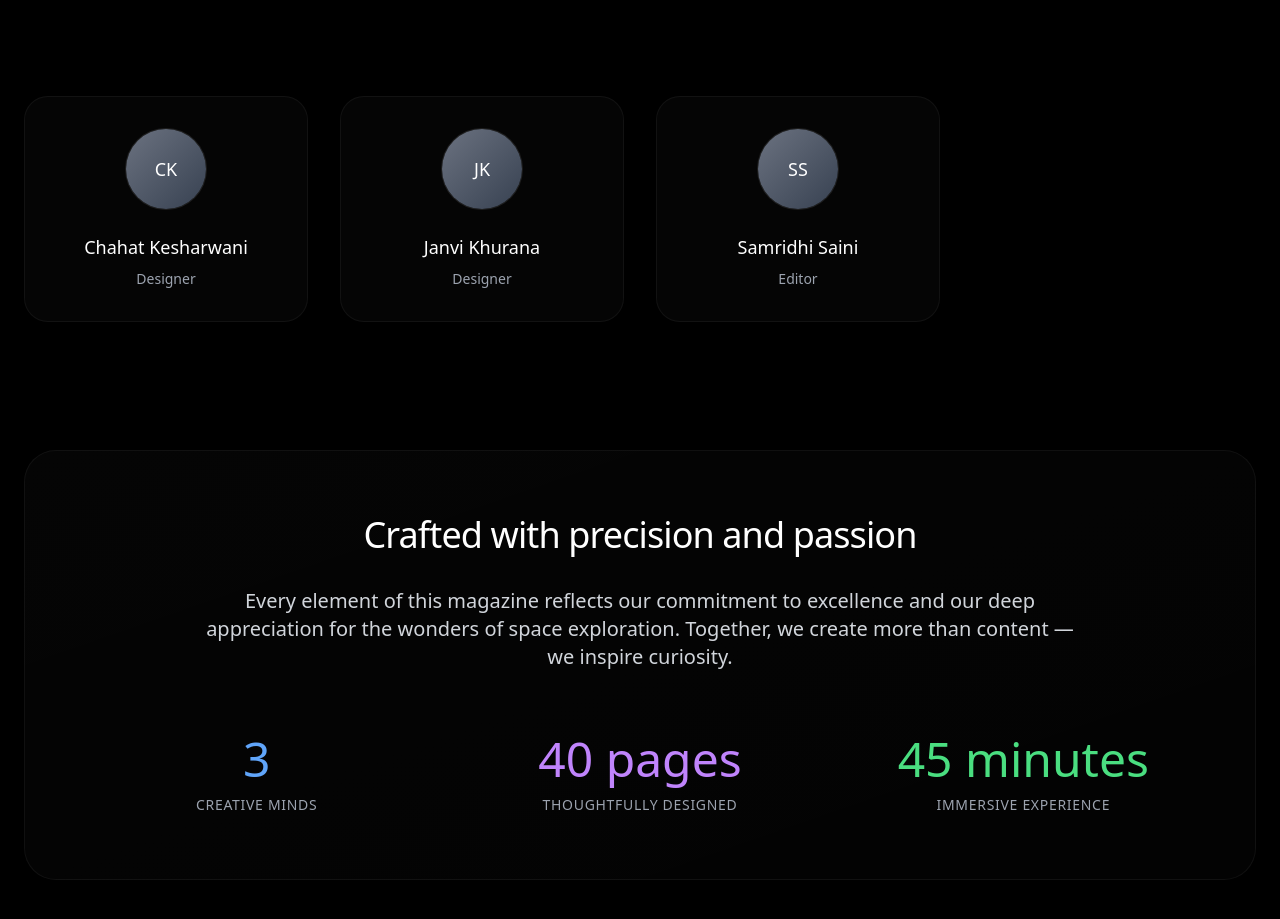
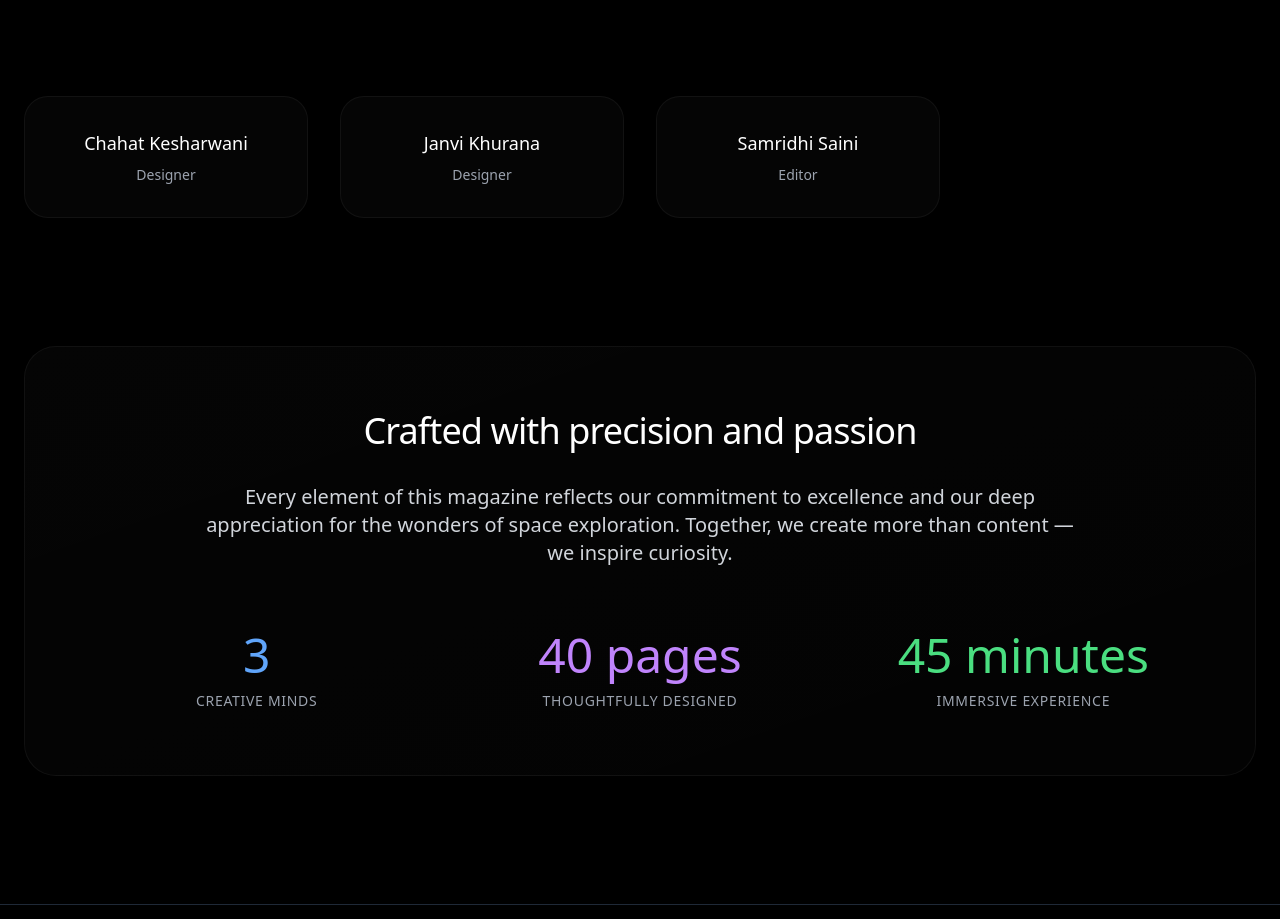
Before and after one commit to chahatkesh/brahmand, a React (Vite) app: page /magazine/1 in a window 1280 px wide. Shown: the part 2360-3279 px from the top of the page. Built offline with nearby package versions, Linux system fonts and the light colour scheme.

Commit message:
feat: Simplify team section by removing profile images and updating comments for clarity

```diff
--- a/src/pages/MagazineDetail.jsx
+++ b/src/pages/MagazineDetail.jsx
@@ -317,7 +317,7 @@ const MagazineDetail = () => {
         </section>
       )}
 
-      {/* Team Section - Apple-inspired Design */}
+      {/* Team Section - Names and Roles Only */}
       <section className="py-32 px-6">
         <div className="max-w-7xl mx-auto">
           {/* Section Header */}
@@ -338,33 +338,11 @@ const MagazineDetail = () => {
                   .filter(member => member.islead)
                   .sort((a, b) => a.name.localeCompare(b.name))
                   .map((member) => {
-                    // Use actual images for leads only
-                    const leadImages = {
-                      'Samridhi Saini': '/team/team_samridhi.png',
-                      'Janvi Khurana': '/team/team_janvi.png'
-                    };
-
                     return (
                       <div
                         key={member.id}
                         className="text-center group"
                       >
-                        {/* Profile Image for Leaders */}
-                        <div className="relative mb-8 mx-auto w-32 h-32">
-                          {leadImages[member.name] ? (
-                            <div className="relative">
-                              <img
-                                src={leadImages[member.name]}
-                                alt={member.name}
-                                className="w-full h-full object-cover rounded-xl ring-1 ring-white/10 group-hover:ring-blue-400/30 transition-all duration-500 shadow-2xl"
-                              />
-                            </div>
-                          ) : (
-                            <></>
-                          )}
-
-                        </div>
-
                         {/* Member Info */}
                         <div className="space-y-4">
                           <h4 className="text-3xl font-light text-white group-hover:text-blue-300 transition-colors duration-300">
@@ -396,15 +374,6 @@ const MagazineDetail = () => {
                       >
                         {/* Card Container */}
                         <div className="bg-white/[0.02] backdrop-blur-xl rounded-3xl p-8 border border-white/[0.05] hover:border-white/10 hover:bg-white/[0.04] transition-all duration-500 hover:shadow-2xl hover:shadow-blue-500/5 hover:transform hover:scale-[1.02]">
-                          {/* Profile Avatar */}
-                          <div className="relative mb-6 mx-auto w-20 h-20">
-                            <div className="w-full h-full bg-gradient-to-br from-gray-500 to-gray-700 rounded-full flex items-center justify-center ring-1 ring-white/10 group-hover:ring-purple-400/30 transition-all duration-300">
-                              <span className="text-white font-light text-lg">
-                                {member.name.split(' ').map(n => n[0]).join('')}
-                              </span>
-                            </div>
-                          </div>
-
                           {/* Member Info */}
                           <div className="text-center">
                             <h4 className="text-lg font-medium text-white group-hover:text-purple-300 transition-colors duration-300 mb-2">
```
